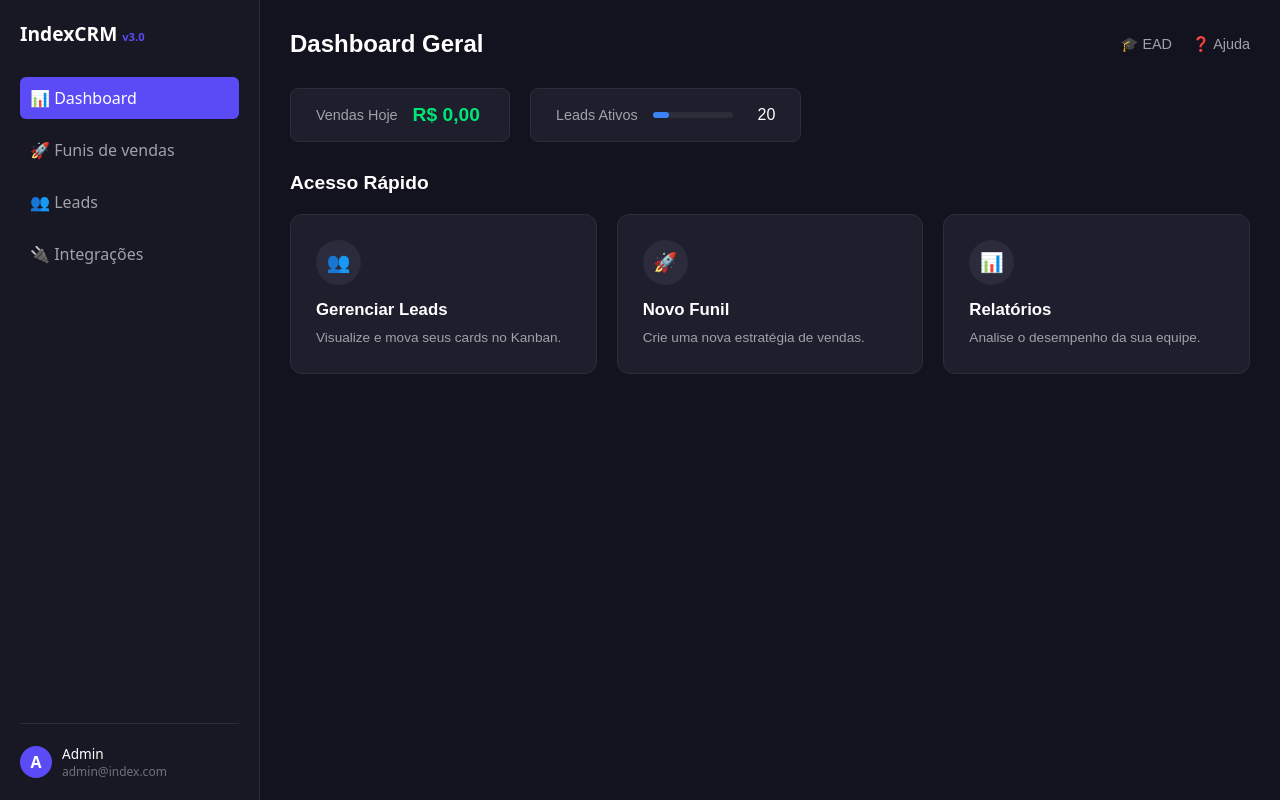
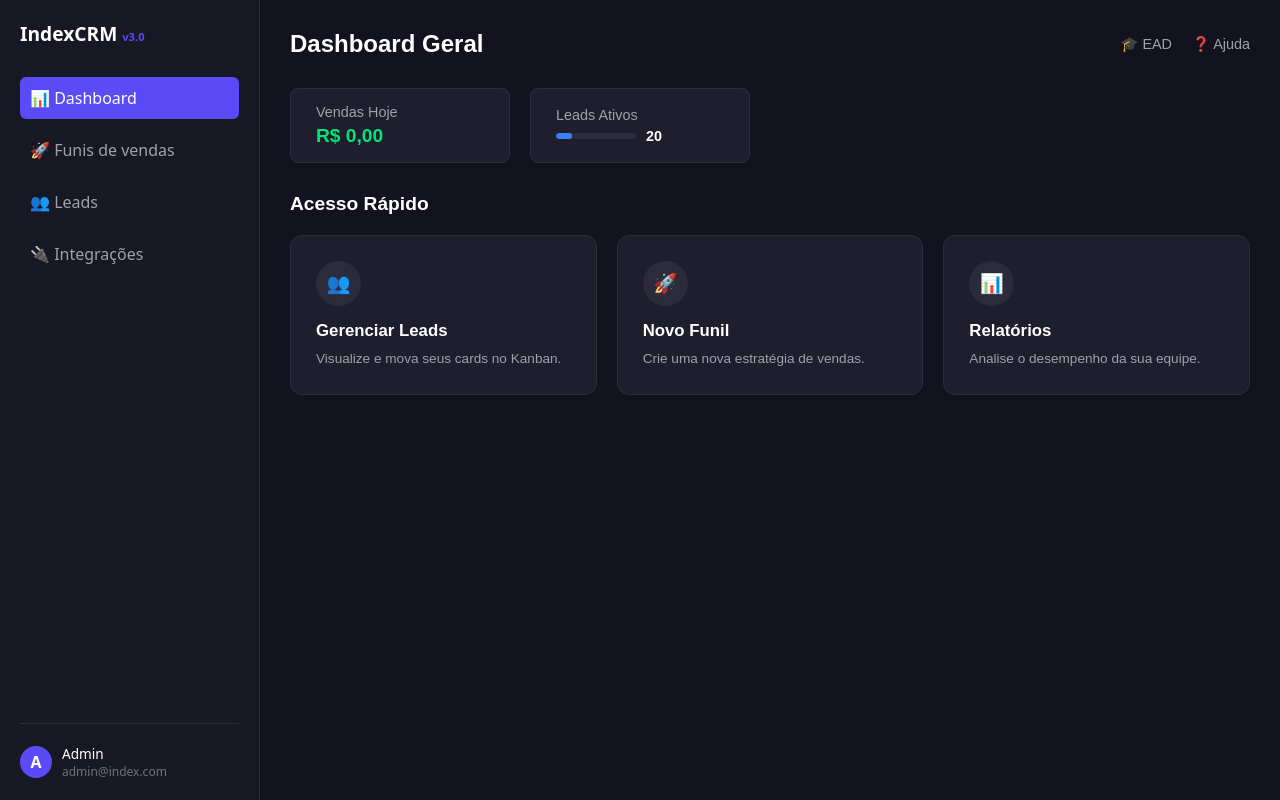
Before and after one commit to Matheus-Dev-Souza/IndexCRM, a Next.js app: page /en/dashboard in a window 1280 px wide. Built offline with nearby package versions, Linux system fonts and the light colour scheme.

Commit message:
refactor: modularizar o css dash page

```diff
--- a/src/app/[locale]/(dashboard)/dashboard/page.module.css
+++ b/src/app/[locale]/(dashboard)/dashboard/page.module.css
@@ -8,7 +8,7 @@
   margin: 0 auto;
 }
 
-/* Header */
+/* --- Header --- */
 .header {
   display: flex;
   justify-content: space-between;
@@ -17,13 +17,26 @@
 }
 
 .projectSelector {
+  background: transparent;
   color: white;
+  border: none;
   font-size: 1.5rem;
   font-weight: bold;
+  cursor: pointer;
+  display: flex;
+  align-items: center;
+  gap: 10px;
   margin: 0;
 }
 
-/* Stats Row */
+.headerActions {
+  display: flex;
+  gap: 20px;
+  color: #a1a1aa;
+  font-size: 0.9rem;
+}
+
+/* --- Stats Row (Cards do topo) --- */
 .statsRow {
   display: flex;
   gap: 20px;
@@ -47,14 +60,20 @@
   font-size: 1.2rem;
 }
 
-/* Grid de Funcionalidades */
+/* --- Acesso Rápido (Grid) --- */
+.sectionTitle {
+  font-size: 1.2rem;
+  margin-bottom: 20px;
+  color: white;
+}
+
 .featuresGrid {
   display: grid;
   grid-template-columns: repeat(auto-fit, minmax(280px, 1fr));
   gap: 20px;
 }
 
-/* Card de Funcionalidade (Agora interativo) */
+/* Card Interativo (Link) */
 .featureCard {
   background-color: #1e1e2d;
   padding: 25px;
@@ -64,8 +83,8 @@
   cursor: pointer;
   position: relative;
   overflow: hidden;
-  text-decoration: none; /* Remove sublinhado do Link */
-  display: block; /* Garante que o Link ocupe o espaço */
+  text-decoration: none; /* Remove sublinhado do link */
+  display: block;
 }
 
 .featureCard:hover {
@@ -101,3 +120,37 @@
   line-height: 1.5;
   margin: 0;
 }
+/* ... (seu código anterior) */
+
+/* Textos dos Cards de Status */
+.statLabel {
+  color: #a1a1aa;
+  font-size: 0.9rem;
+  display: block; /* Garante que fique em cima do valor */
+  margin-bottom: 5px;
+}
+
+/* Barra de Progresso (Container) */
+.progressContainer {
+  width: 80px;
+  height: 6px;
+  background-color: #2d2d3a;
+  border-radius: 3px;
+  overflow: hidden; /* Garante que a barra interna não vase */
+}
+
+/* Barra de Progresso (Preenchimento) */
+.progressFill {
+  height: 100%;
+  background-color: #3b82f6;
+  border-radius: 3px;
+  transition: width 0.5s ease-in-out; /* Efeito suave ao carregar */
+}
+
+/* Contador ao lado da barra */
+.statCount {
+  color: white;
+  margin-left: 10px;
+  font-size: 0.9rem;
+  font-weight: 600;
+}
--- a/src/app/[locale]/(dashboard)/dashboard/page.tsx
+++ b/src/app/[locale]/(dashboard)/dashboard/page.tsx
@@ -2,7 +2,7 @@
 import Link from 'next/link';
 import styles from './page.module.css';
 
-// Precisamos pegar o locale (idioma) para montar os links corretamente
+// Precisamos tipar o params como uma Promise para versões recentes do Next.js
 export default async function DashboardPage({ params }: { params: Promise<{ locale: string }> }) {
   const { locale } = await params;
 
@@ -15,30 +15,45 @@ export default async function DashboardPage({ params }: { params: Promise<{ loca
            Dashboard Geral
         </h1>
 
-        <div style={{ display: 'flex', gap: '20px', color: '#a1a1aa', fontSize: '0.9rem' }}>
+        <div className={styles.headerActions}>
           <span>🎓 EAD</span>
           <span>❓ Ajuda</span>
         </div>
       </div>
 
-      {/* ESTATÍSTICAS RÁPIDAS */}
+{/* ESTATÍSTICAS RÁPIDAS */}
       <div className={styles.statsRow}>
+
+        {/* Card 1: Vendas */}
         <div className={styles.statCard}>
-          <span style={{ color: '#a1a1aa', fontSize: '0.9rem' }}>Vendas Hoje</span>
-          <span className={styles.statValue}>R$ 0,00</span>
+          <div>
+            <span className={styles.statLabel}>Vendas Hoje</span>
+            <span className={styles.statValue}>R$ 0,00</span>
+          </div>
         </div>
 
+        {/* Card 2: Leads (Com barra de progresso) */}
         <div className={styles.statCard}>
-          <span style={{ color: '#a1a1aa', fontSize: '0.9rem' }}>Leads Ativos</span>
-          <div style={{ width: '80px', height: '6px', background: '#2d2d3a', borderRadius: '3px' }}>
-            <div style={{ width: '20%', height: '100%', background: '#3b82f6', borderRadius: '3px' }}></div>
+          <div>
+             <span className={styles.statLabel}>Leads Ativos</span>
+             <div style={{ display: 'flex', alignItems: 'center' }}>
+
+                <div className={styles.progressContainer}>
+                  {/* A largura continua inline pois vem do Banco de Dados */}
+                  <div
+                    className={styles.progressFill}
+                    style={{ width: '20%' }}
+                  />
+                </div>
+
+                <span className={styles.statCount}>20</span>
+             </div>
           </div>
-          <span style={{ color: 'white', marginLeft: '10px' }}>20</span>
         </div>
+
       </div>
-
       {/* GRID DE FUNCIONALIDADES (Links para as páginas) */}
-      <h2 style={{ fontSize: '1.2rem', marginBottom: '20px', color: 'white' }}>Acesso Rápido</h2>
+      <h2 className={styles.sectionTitle}>Acesso Rápido</h2>
 
       <div className={styles.featuresGrid}>
 
```
